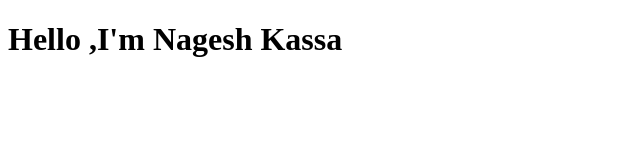
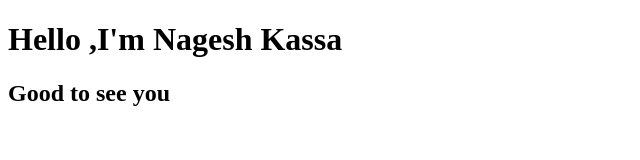
Before and after one commit to Nageshkassa/Devops1, a plain HTML site: page index.html in a window 1280 px wide. Shown: the whole page, without its empty margins (0-640 px from the left). Drawn offline with Linux system fonts and the light colour scheme.

Commit message:
Update index.html
Added new line

```diff
--- a/index.html
+++ b/index.html
@@ -8,5 +8,6 @@
 <body>
 
     <h1>Hello ,I'm Nagesh Kassa</h1>
+    <h2>Good to see you </h2>
 </body>
 </html>
```
